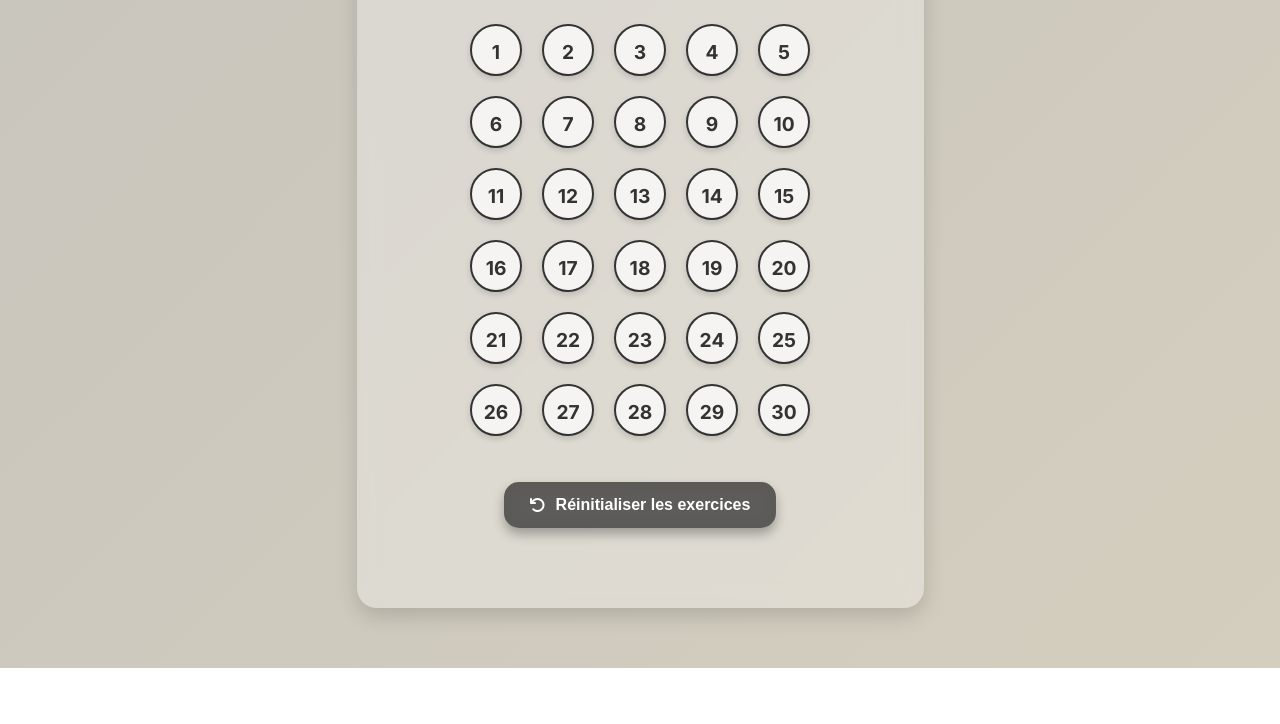
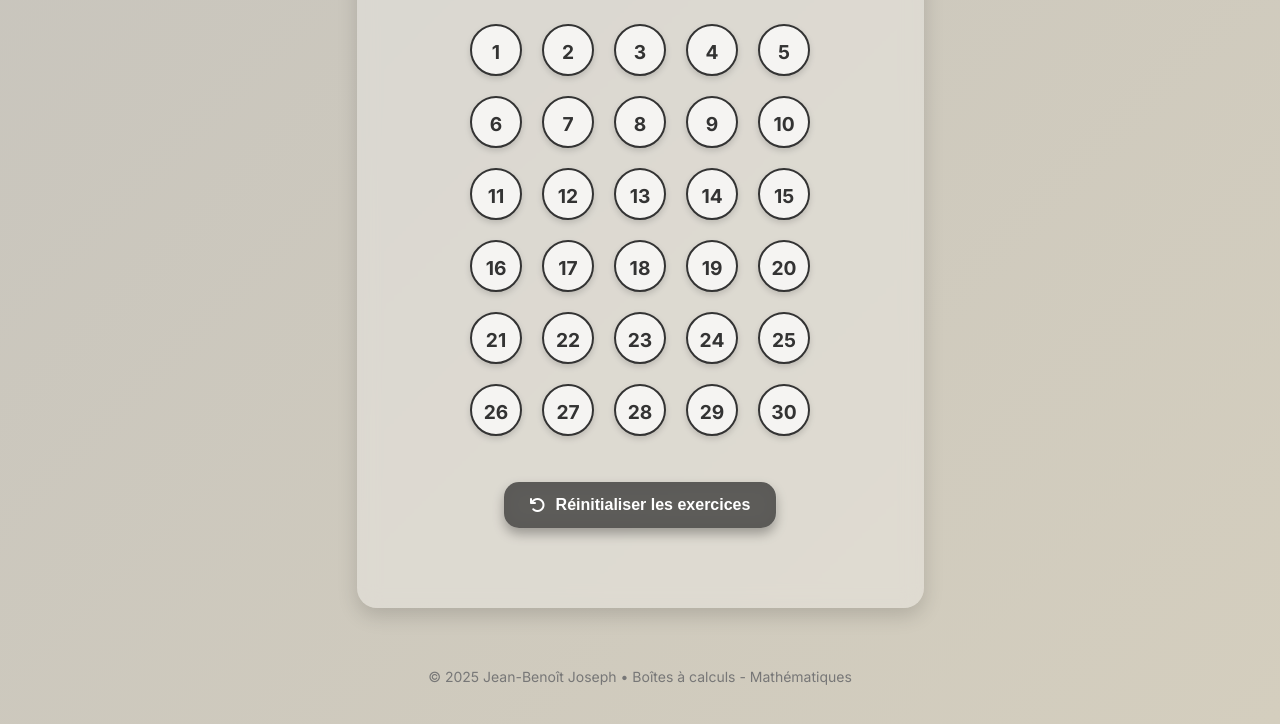
Before and after one commit to jb21041993/boite-a-calculs, a plain HTML site: page Boite_4_1.html in a window 1280 px wide. Shown: the part 346-1070 px from the top of the page. Before the commit the page ends 1014 px from the top, so only its background shows below. Drawn offline with Linux system fonts and the light colour scheme.

Commit message:
Update Boite_4_1.html

```diff
--- a/Boite_4_1.html
+++ b/Boite_4_1.html
@@ -320,7 +320,9 @@
   }
 </script>
 
-
+<footer>
+    © 2025 Jean-Benoît Joseph • Boîtes à calculs - Mathématiques
+  </footer>
 
 </body>
 </html>
```
